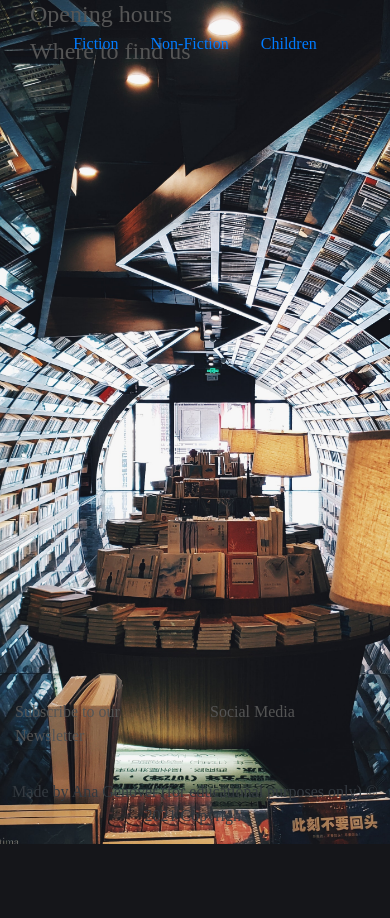
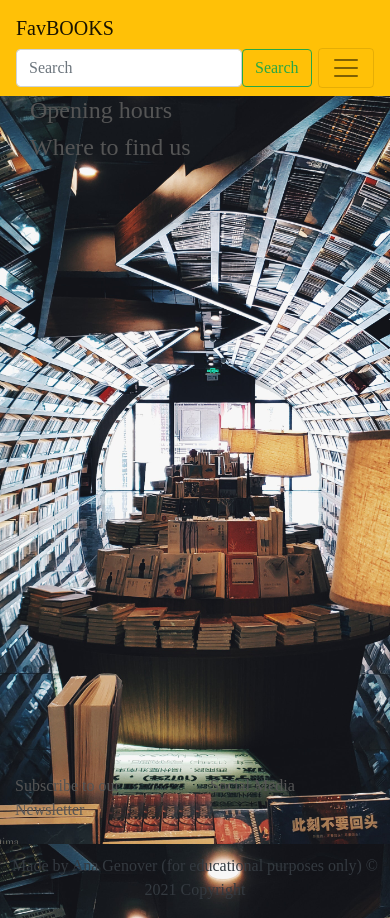
Before and after one commit to AnaG0307/favbooks-v3, a Django app: page / in a window 390 px wide. Before the commit the page ends 844 px from the top, so only its background shows below. Run offline with Django 3.2, Linux system fonts and the light colour scheme; some libraries are stand-ins or nearby versions.

Commit message:
Redesigned all the navigation bar as the initial one was not responsive to different screen sizes and all the sections were overlapping

```diff
--- a/static/css/base.css
+++ b/static/css/base.css
@@ -11,17 +11,10 @@ body {
     font-family: 'Montserrat';
 }
 
-
-/* Home page */
-
 .content {
-    flex: 1 0 auto;
-  }
+    min-height: calc(100vh - 70px);
+}
 
 .footer {
-    flex-shrink: 0;
+    height: 50px;
 }
-
-/* .bg-nav {
-    background-color: #6F1D1B;
-} */
--- a/templates/base.html
+++ b/templates/base.html
@@ -2,6 +2,7 @@
 
 <!doctype html>
 <html lang="en">
+
 <head>
   {% block meta %}
   <meta http-equiv="X-UA-Compatible" content="ie=edge">
@@ -13,7 +14,8 @@
   {% endblock %}
 
   {% block corecss %}
-    <link rel="stylesheet" href="https://stackpath.bootstrapcdn.com/bootstrap/4.4.1/css/bootstrap.min.css" crossorigin="anonymous">
+  <link rel="stylesheet" href="https://stackpath.bootstrapcdn.com/bootstrap/4.4.1/css/bootstrap.min.css"
+    crossorigin="anonymous">
   <link rel="stylesheet" href="{% static 'css/base.css' %}">
   {% endblock %}
 
@@ -23,9 +25,14 @@
 
   {% block corejs %}
   <script src="https://kit.fontawesome.com/82e8dfd6a3.js" crossorigin="anonymous"></script>
-    <script src="https://code.jquery.com/jquery-3.6.0.min.js" integrity="sha256-/xUj+3OJU5yExlq6GSYGSHk7tPXikynS7ogEvDej/m4=" crossorigin="anonymous"></script>
-    <script src="https://cdn.jsdelivr.net/npm/popper.js@1.16.0/dist/umd/popper.min.js" integrity="sha384-Q6E9RHvbIyZFJoft+2mJbHaEWldlvI9IOYy5n3zV9zzTtmI3UksdQRVvoxMfooAo" crossorigin="anonymous"></script>
-    <script src="https://cdn.jsdelivr.net/npm/bootstrap@4.4.1/dist/js/bootstrap.min.js" integrity="sha384-wfSDF2E50Y2D1uUdj0O3uMBJnjuUD4Ih7YwaYd1iqfktj0Uod8GCExl3Og8ifwB6" crossorigin="anonymous"></script>
+  <script src="https://code.jquery.com/jquery-3.6.0.min.js"
+    integrity="sha256-/xUj+3OJU5yExlq6GSYGSHk7tPXikynS7ogEvDej/m4=" crossorigin="anonymous"></script>
+  <script src="https://cdn.jsdelivr.net/npm/popper.js@1.16.0/dist/umd/popper.min.js"
+    integrity="sha384-Q6E9RHvbIyZFJoft+2mJbHaEWldlvI9IOYy5n3zV9zzTtmI3UksdQRVvoxMfooAo" crossorigin="anonymous">
+  </script>
+  <script src="https://cdn.jsdelivr.net/npm/bootstrap@5.0.1/dist/js/bootstrap.bundle.min.js"
+    integrity="sha384-gtEjrD/SeCtmISkJkNUaaKMoLD0//ElJ19smozuHV6z3Iehds+3Ulb9Bn9Plx0x4" crossorigin="anonymous">
+  </script>
   {% endblock %}
 
   {% block extra_js %}
@@ -33,38 +40,66 @@
 
   <title>FavBooks {% block extra_title%} {% endblock %}</title>
 </head>
+
 <body>
-      <div class="container-fluid fixed-top content bg-nav">
-        <div id="topnav" class="row pt-lg-2 d-none d-lg-flex">
-          <div class="col-12 col-lg-4 my-auto py-1 py-lg-0 text-center text-lg-left">
-            <a href="{% url 'home' %}">
-              <h2>FavBOOKS</h2>
+
+  <!-- Navigation bar -->
+  <div class="content">
+    <nav class="navbar navbar-expand-lg navbar-light bg-warning">
+      <div class="container-fluid">
+        <a class="navbar-brand" href="{% url 'home' %}">FavBOOKS</a>
+        <form class="d-flex">
+          <input class="form-control me-2" type="search" placeholder="Search" aria-label="Search">
+          <button class="btn btn-outline-success" type="submit">Search</button>
+        </form>
+        <button class="navbar-toggler" type="button" data-bs-toggle="collapse" data-bs-target="#navbarSupportedContent"
+          aria-controls="navbarSupportedContent" aria-expanded="false" aria-label="Toggle navigation">
+          <span class="navbar-toggler-icon"></span>
+        </button>
+        <div class="collapse navbar-collapse" id="navbarSupportedContent">
+          <ul class="navbar-nav me-auto mb-2 mb-lg-0">
+            <li class="nav-item dropdown">
+              <a class="nav-link dropdown-toggle" href="#" id="navbarDropdown" role="button" data-bs-toggle="dropdown"
+                aria-expanded="false">
+                Fiction
               </a>
-          </div>
-          <div class="col-12 col-lg-4 my-auto py-1 py-lg-0">
-            <form method="GET" action="">
-              <div class="input-group w-100">
-                <input type="text" class="form-control border rounded-0" name="q" placeholder="Search your new favourite book">
-                <div class="input-group-append">
-                  <button class="form-control btn border rounded-0" type="submit">
-                    <span class="icon">
-                      <i class="fas fa-search"></i>
-                    </span>
-                  </button>
-                </div>
-              </div>
-            </form>
-          </div>
-          <div class="col-12 col-lg-4 my-auto py-1 py-lg-0">
-            <ul class="list-inline list-unstyled text-center text-lg-right my-0">
-              <li class="list-inline-item dropdown">
-                  <a href="#" class="text-black nav-link" id="user-options" data-toggle="dropdown" aria-haspopup="true" aria-expanded="false">
-                    <div class="text-center">
-                      <div><i class="fas fa-book fa-lg"></i></div>
-                      <p class="my-0">My Account</p>
-                    </div>
+              <ul class="dropdown-menu" aria-labelledby="navbarDropdown">
+                <li><a class="dropdown-item" href="#">All Fiction</a></li>
+                <li><a class="dropdown-item" href="#">Another action</a></li>
+                <li><a class="dropdown-item" href="#">Something else here</a></li>
+                <li><a class="dropdown-item" href="#">Something else here</a></li>
+              </ul>
+            </li>
+            <li class="nav-item dropdown">
+              <a class="nav-link dropdown-toggle" href="#" id="navbarDropdown" role="button" data-bs-toggle="dropdown"
+                aria-expanded="false">
+                Non-Fiction
               </a>
-                  <div class="dropdown-menu border-0" aria-labelledby="user-options">
+              <ul class="dropdown-menu" aria-labelledby="navbarDropdown">
+                <li><a class="dropdown-item" href="#">All Fiction</a></li>
+                <li><a class="dropdown-item" href="#">Another action</a></li>
+                <li><a class="dropdown-item" href="#">Something else here</a></li>
+                <li><a class="dropdown-item" href="#">Something else here</a></li>
+              </ul>
+            </li>
+            <li class="nav-item dropdown">
+              <a class="nav-link dropdown-toggle" href="#" id="navbarDropdown" role="button" data-bs-toggle="dropdown"
+                aria-expanded="false">
+                Children
+              </a>
+              <ul class="dropdown-menu" aria-labelledby="navbarDropdown">
+                <li><a class="dropdown-item" href="#">All Fiction</a></li>
+                <li><a class="dropdown-item" href="#">Another action</a></li>
+                <li><a class="dropdown-item" href="#">Something else here</a></li>
+                <li><a class="dropdown-item" href="#">Something else here</a></li>
+              </ul>
+            </li>
+            <li class="nav-item dropdown">
+              <a class="nav-link dropdown-toggle" href="#" id="navbarDropdown" role="button" data-bs-toggle="dropdown"
+                aria-expanded="false">
+                My Account
+              </a>
+              <ul class="dropdown-menu" aria-labelledby="navbarDropdown">
                 {% if request.user.is_authenticated %}
                   {% if request.user.is_superuser %}
                   <a href="" class="dropdown-item">Product Management</a>
@@ -75,13 +110,13 @@
                 <a href="{% url 'account_signup' %}" class="dropdown-item">Register</a>
                 <a href="{% url 'account_login' %}" class="dropdown-item">Sign In</a>
                 {% endif %}
-                  </div>
+              </ul>
             </li>
-              <li class="list-inline-item">
-                <a href="" class="{% if grand_total %}text-info font-weight-bold{% else %}text-black{% endif %} nav-link">
+            <li class="nav-item">
+              <a class="nav-link" href="">
                 <div class="text-center">
-                    <div><i class="fas fa-cart-plus fa-lg"></i></div>
-                    <p class="my-0">
+                  <div><i class="fas fa-cart-plus fa-lg text-black"></i></div>
+                  <p class="my-0 text-black">
                     {% if grand_total %}
                     ${{ grand_total|floatformat:2 }}
                     {% else %}
@@ -94,61 +129,25 @@
           </ul>
         </div>
       </div>
-        <div class="row justify-content-center">
-          <ul class="list-inline list-unstyled text-center text-lg-right my-0">
-            <li class="list-inline-item dropdown"></li>
-              <a href="" class="text-black nav-link" id="user-options" data-toggle="dropdown" aria-haspopup="true" aria-expanded="false">
-                  <p class="my-0">Fiction</p>
-              </a>
-              <div class="dropdown-menu border-0" aria-labelledby="user-options">
-                <a href="" class="dropdown-item">All Fiction</a>
-                <a href="" class="dropdown-item">General Fiction</a>
-                <a href="" class="dropdown-item">Classic Fiction</a>
-                <a href="" class="dropdown-item">Crime & Thrillers</a>
-                <a href="" class="dropdown-item">Science Fiction</a>
-              </div>
-            <li class="list-inline-item"></li>
-          </ul>
-          <ul class="list-inline list-unstyled text-center text-lg-right my-0">
-            <li class="list-inline-item dropdown"></li>
-              <a href="" class="text-black nav-link" id="user-options" data-toggle="dropdown" aria-haspopup="true" aria-expanded="false">
-                  <p class="my-0">Non-Fiction</p>
-              </a>
-              <div class="dropdown-menu border-0" aria-labelledby="user-options">
-                <a href="" class="dropdown-item">All Non-Fiction</a>
-                <a href="" class="dropdown-item">Architecture</a>
-                <a href="" class="dropdown-item">Biography</a>
-                <a href="" class="dropdown-item">Food & Drink</a>
-              </div>
-            <li class="list-inline-item"></li>
-          </ul>
-          <ul class="list-inline list-unstyled text-center text-lg-right my-0">
-            <li class="list-inline-item dropdown"></li>
-              <a href="" class="text-black nav-link" id="user-options" data-toggle="dropdown" aria-haspopup="true" aria-expanded="false">
-                  <p class="my-0">Children</p>
-              </a>
-              <div class="dropdown-menu border-0" aria-labelledby="user-options">
-                <a href="" class="dropdown-item">All Children</a>
-                <a href="" class="dropdown-item">Baby & Toddler</a>
-                <a href="" class="dropdown-item">Teen & Young Age</a>
-              </div>
-            <li class="list-inline-item"></li>
-          </ul>
-        </div>
-      </div>
+
+    </nav>
 
     {% if messages %}
     <div class=""></div>
     {% endif %}
 
     {% block page_header %}
+
     {% endblock %}
+    <main>
+      {% block content %}
 
-    {% block content %}
       {% endblock %}
-
-    <footer>
-      <div class="container-fluid footer bg-nav">
+    </main>
+  </div>
+  <!-- FOOTER -->
+  <footer class="footer">
+    <div class="container-fluid">
       <div class="row my-auto">
         <div class="col">
           <p>Subscribe to our Newsletter</p>
@@ -164,11 +163,8 @@
       </div>
     </div>
   </footer>
-
   {% block postloadjs %}
   {% endblock %}
-
-
 </body>
 
 </html>
```
Also changed, not shown: templates/base2.html (added, +174 -0 lines), README.md. Lines whose indentation alone changed are shown as unchanged.
